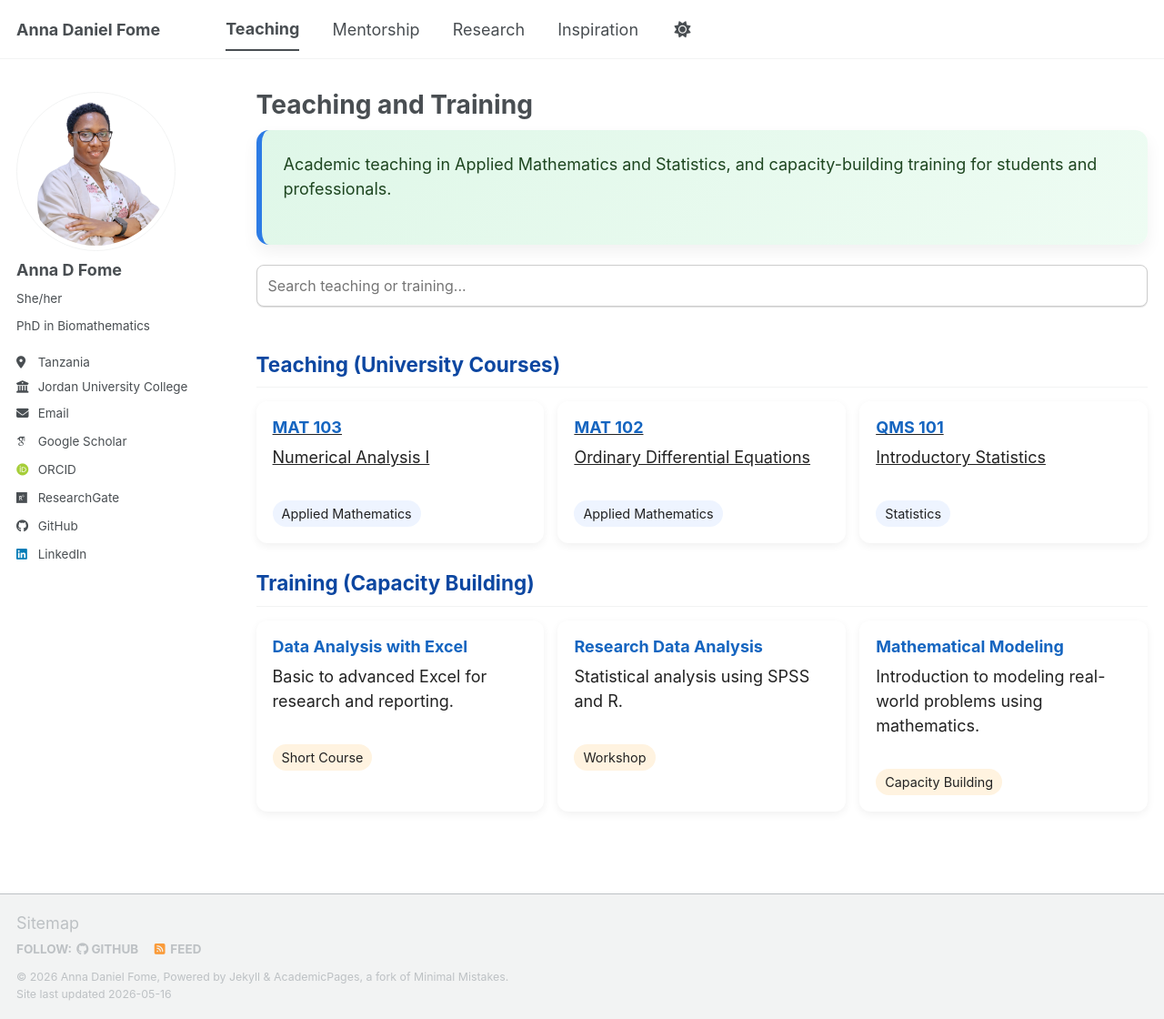
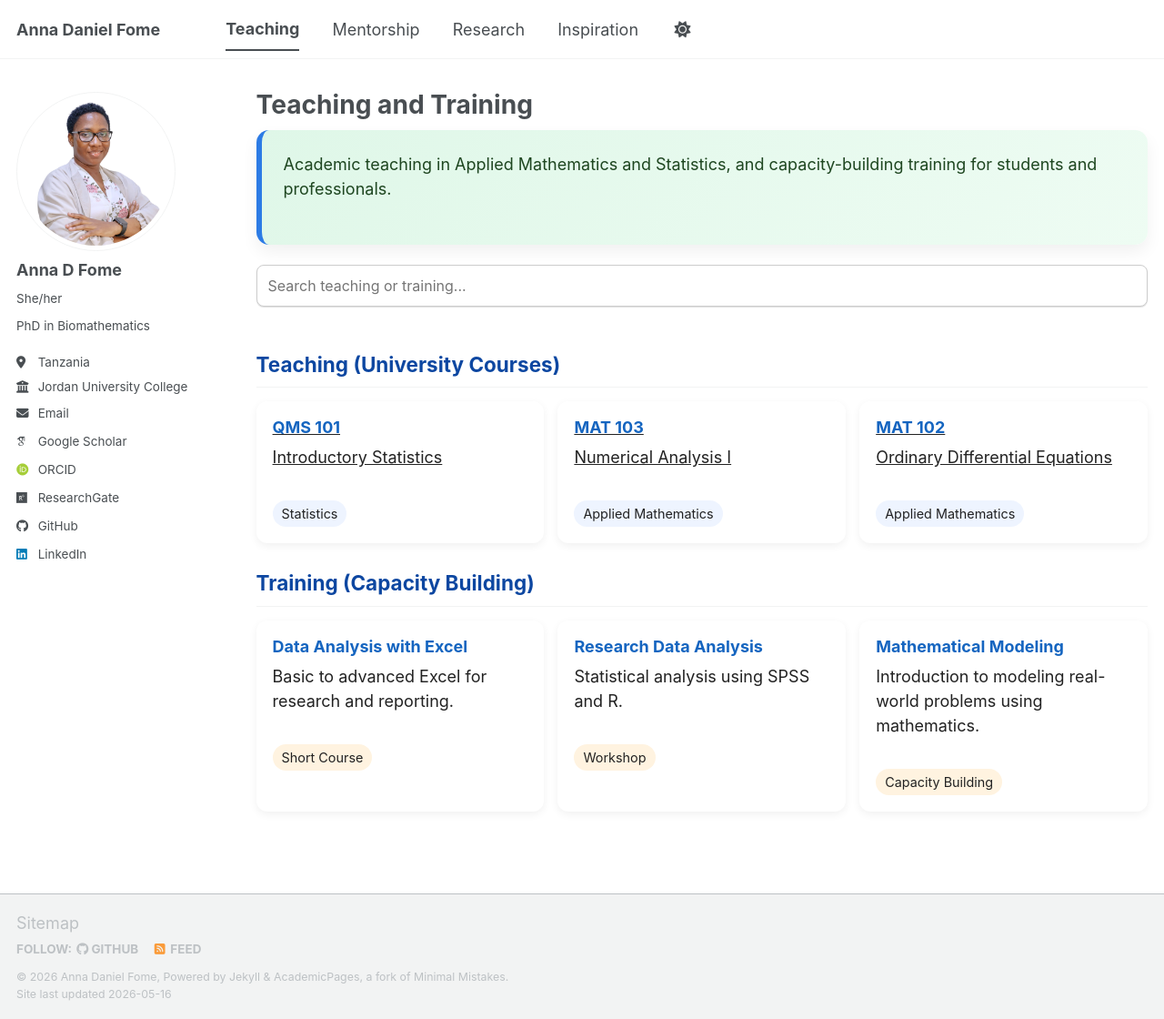
Before and after one commit to FomeA/FomeA.github.io, a Jekyll site: the page built from _pages/teaching.html, in a window 1280 px wide and 1120 px high. Shown: the whole window at 91% size. Built offline with Jekyll 4.4.1, drawn with Linux system fonts in a browser that asks for light colours; some web fonts are replaced; a script bundle is joined from its source files by our own code; library files that are not in the unit come from our copies; some of the changed lines change nothing that is shown.

Commit message:
Update teaching.html

```diff
--- a/_pages/teaching.html
+++ b/_pages/teaching.html
@@ -26,6 +26,12 @@ author_profile: true
 
 <div class="grid" id="teaching">
 
+<a class="card teaching" href="/teaching/qms101/">
+  <h3>QMS 101</h3>
+  <p>Introductory Statistics</p>
+  <span>Statistics</span>
+</a>
+
 <a class="card teaching" href="/teaching/mat103/">
   <h3>MAT 103</h3>
   <p>Numerical Analysis I</p>
@@ -36,12 +42,6 @@ author_profile: true
   <h3>MAT 102</h3>
   <p>Ordinary Differential Equations</p>
   <span>Applied Mathematics</span>
-</a>
-
-<a class="card teaching" href="/teaching/qms101/">
-  <h3>QMS 101</h3>
-  <p>Introductory Statistics</p>
-  <span>Statistics</span>
 </a>
 
 </div>
```
